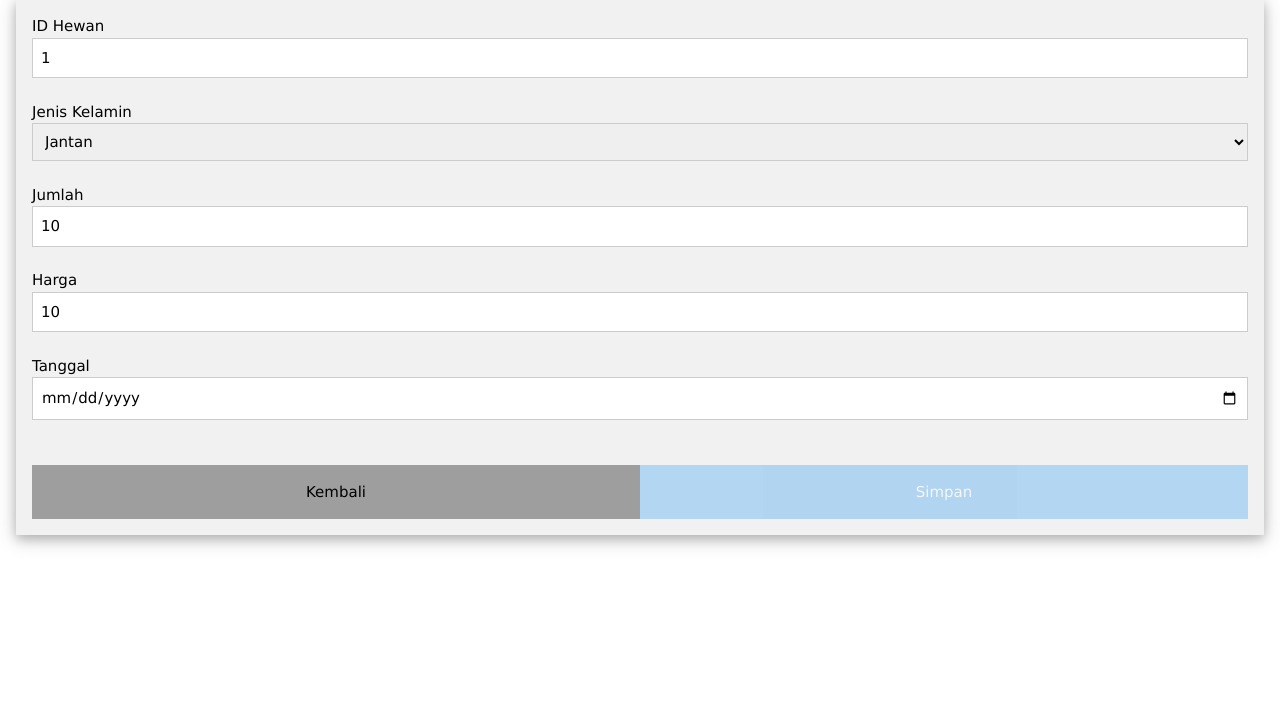
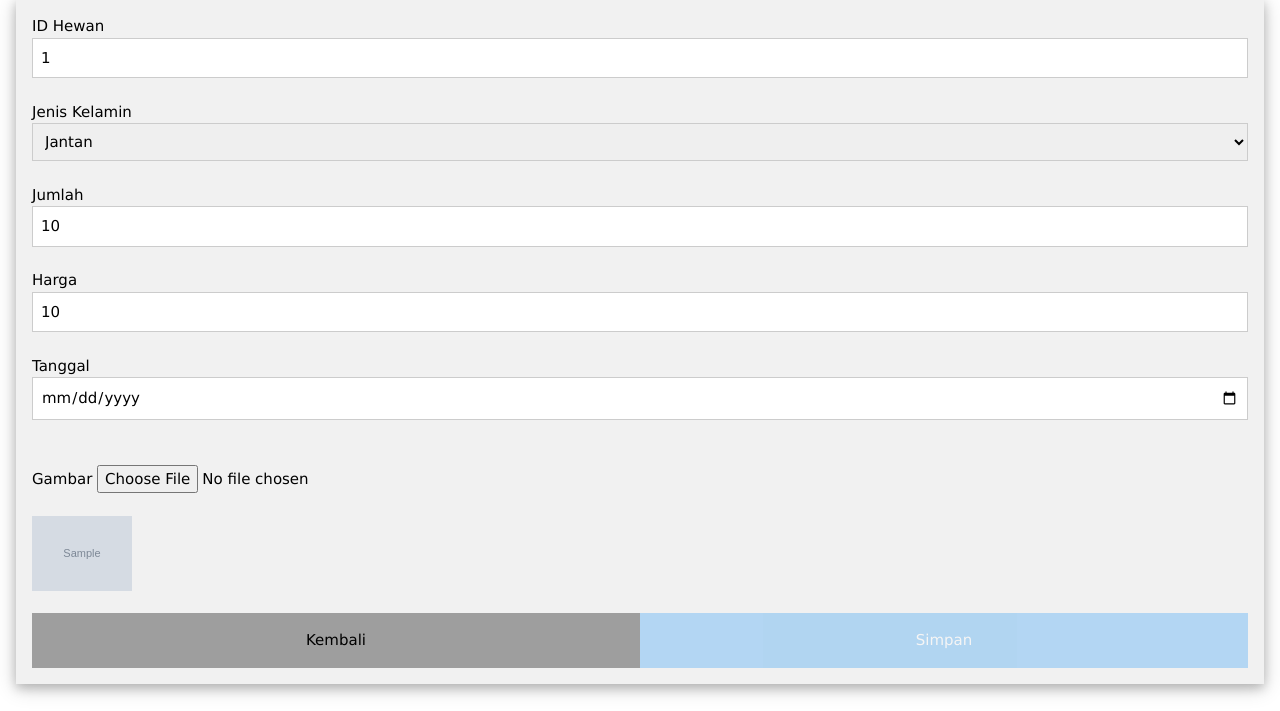
Before and after one commit to alfanhamdani/e-mbek, a PHP site: page /edit_hewan.php?id_hewan=1 in a window 1280 px wide. Shown: the part 89-800 px from the top of the page. Run offline with PHP 8.4, Linux system fonts and the light colour scheme; the visitor is signed in with stand-in values (Sample User, id 1); tables that the repository leaves empty or names only in its code hold one stand-in row (values such as "Sample post"); grey boxes marked "Sample" are stand-in pictures.

Commit message:
menambahkan fitur untuk mengubah gambar pada edit_hewan

```diff
--- a/edit_hewan.php
+++ b/edit_hewan.php
@@ -2,14 +2,13 @@
 include 'koneksi.php';
 session_start();
 
-// Pastikan pengguna telah login sebelumnya
+// Pastikan pengguna telah login
 if (!isset($_SESSION['username'])) {
-    header('Location: index.php'); // Redirect jika pengguna belum login
+    header('Location: index.php');
     exit;
 }
 
-$username = $_SESSION['username']; // Ambil username pengguna dari sesi
-
+$username = $_SESSION['username'];
 $id_hewan = isset($_GET['id_hewan']) ? mysqli_real_escape_string($conn, $_GET['id_hewan']) : '';
 $query = "SELECT * FROM mbek_hewan WHERE id_hewan = '$id_hewan'";
 $result = mysqli_query($conn, $query);
@@ -19,15 +18,32 @@ if ($_SERVER['REQUEST_METHOD'] === 'POST') {
     $id_hewan = $_POST['id_hewan'];
     $jenis_kelamin = $_POST['jenis_kelamin'];
     $jumlah = $_POST['jumlah'];
-    $harga = str_replace('.', '', $_POST['harga']); // Hapus titik pemisah ribuan
+    $harga = str_replace('.', '', $_POST['harga']);
     $tanggal = $_POST['tanggal'];
     $user_modified = $username;
     $date_modified = date('Y-m-d H:i:s');
 
-    $query = "UPDATE mbek_hewan
-              SET jenis_kelamin = '$jenis_kelamin', jumlah = $jumlah,
-                  harga = $harga, tanggal = '$tanggal', date_modified = '$date_modified', user_modified = '$user_modified'
-              WHERE id_hewan = '$id_hewan'";
+    $gambar = $data['gambar']; // Default gambar lama
+
+    if (!empty($_FILES['gambar']['name'])) {
+        $target_dir = "uploads/";
+        $target_file = $target_dir . basename($_FILES['gambar']['name']);
+        $imageFileType = strtolower(pathinfo($target_file, PATHINFO_EXTENSION));
+        $allowed_types = ['jpg', 'jpeg', 'png', 'gif'];
+
+        if (in_array($imageFileType, $allowed_types)) {
+            if (move_uploaded_file($_FILES['gambar']['tmp_name'], $target_file)) {
+                $gambar = $target_file; // Update gambar jika berhasil diunggah
+            } else {
+                echo "Error mengunggah gambar.";
+            }
+        } else {
+            echo "Format gambar tidak didukung.";
+        }
+    }
+
+    $query = "UPDATE mbek_hewan SET jenis_kelamin='$jenis_kelamin', jumlah=$jumlah, harga=$harga, tanggal='$tanggal', gambar='$gambar', date_modified='$date_modified', user_modified='$user_modified' WHERE id_hewan='$id_hewan'";
+
     if (mysqli_query($conn, $query)) {
         header('Location: daftar_hewan.php');
         exit;
@@ -202,7 +218,7 @@ if ($_SERVER['REQUEST_METHOD'] === 'POST') {
     </div>
 
 
-    <form method="post" action="" class="w3-container w3-card-4 w3-light-grey w3-padding-16 w3-margin">
+    <form method="post" action="" nctype="multipart/form-data" class="w3-container w3-card-4 w3-light-grey w3-padding-16 w3-margin">
         <label>ID Hewan</label>
         <input type="text" class="w3-input w3-border" name="id_hewan" value="<?= $data['id_hewan'] ?>" readonly><br>
         <label>Jenis Kelamin</label>
@@ -219,6 +235,13 @@ if ($_SERVER['REQUEST_METHOD'] === 'POST') {
         <label>Tanggal</label>
         <input class="w3-input w3-border" type="date" id="tanggal" name="tanggal" value="<?= $data['tanggal'] ?>"
             required><br>
+        <br>
+        <label>Gambar</label>
+        <input type="file" name="gambar" accept="image/*"><br>
+        <br>
+        <?php if (!empty($data['gambar'])): ?>
+            <img src="<?= $data['gambar'] ?>" width="100" alt="Gambar Hewan"><br>
+        <?php endif; ?>
         <br>
         <div class="w3-half">
             <a href="daftar_hewan.php" class="w3-gray w3-button w3-container w3-padding-16"
```
Also changed, not shown: uploads/1740259600_wallpaperflare.com_wallpaper (7).jpg (added), uploads/1740259831_wallpaperflare.com_wallpaper (6).jpg (added), uploads/hewan_1740255489.jpg (added).
